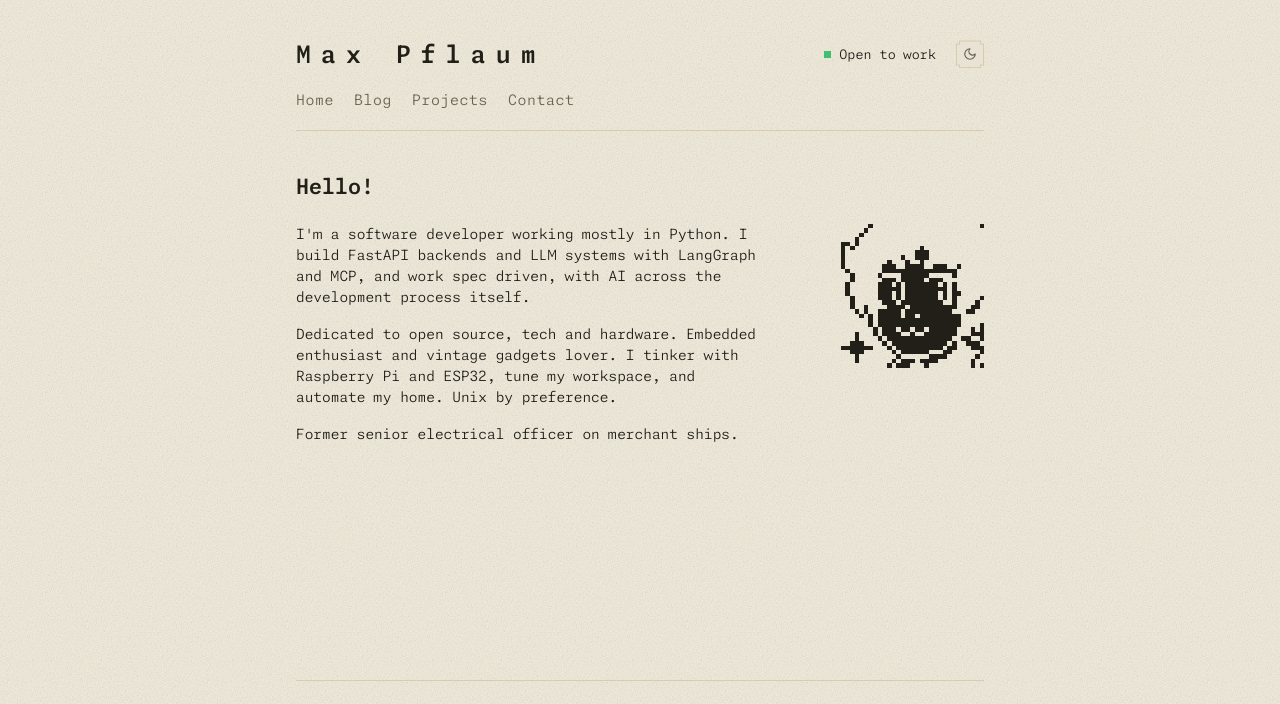
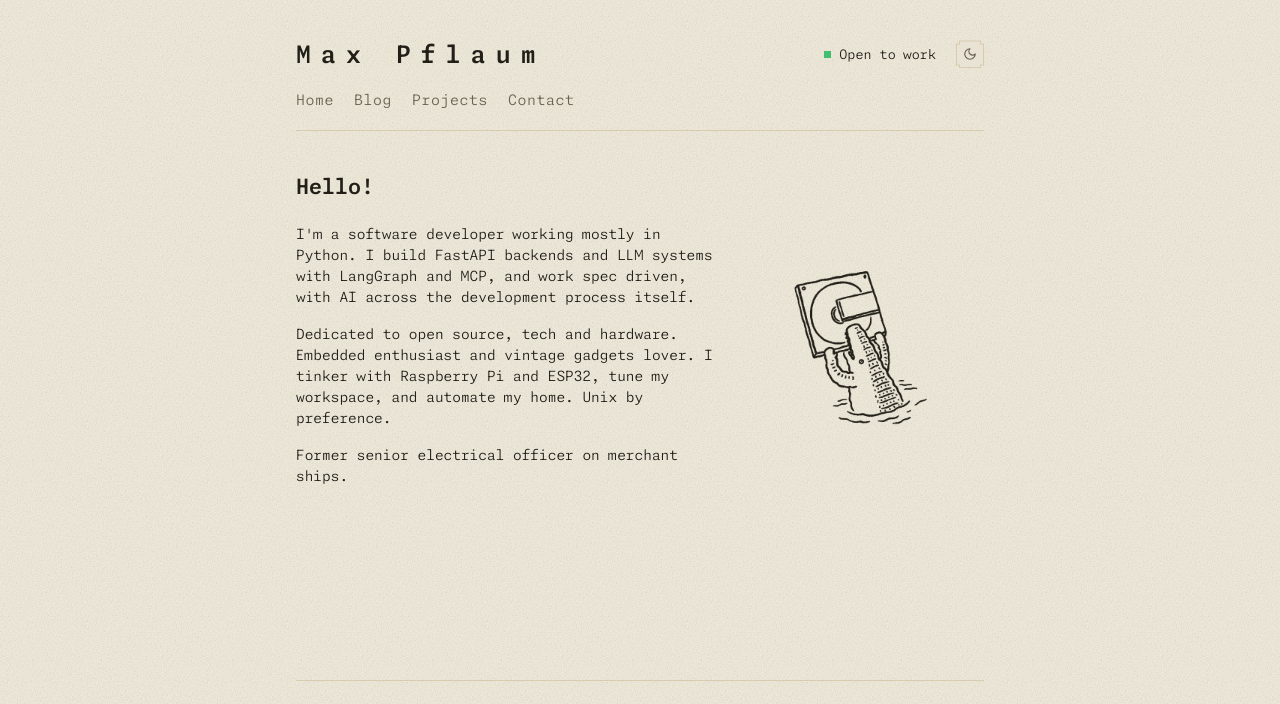
Before and after one commit to pflaumax/personal_website, a Django app: template website_app/templates/website_app/home.html in a window 1280 px wide. Shown: the top 704 px of the page. Run offline with Django 5.2, Linux system fonts and the light colour scheme; the template is opened without the code that fills it, so the values that code supplies are empty; some libraries are stand-ins or nearby versions.

Commit message:
Replace home page ghost sprite with crocodile line-art

```diff
--- a/website_app/static/website_app/css/style.css
+++ b/website_app/static/website_app/css/style.css
@@ -611,19 +611,16 @@
   margin: 0;
 }
 
-/* The sprite is 143x144 and carries single-pixel detail, so it is shown at
-   1:1 — any fractional scaling would swallow the sparkles. As a mask it takes
-   a token colour instead of the near-white it was drawn in, so one asset
-   serves both themes. */
+/* The sprite is a single-colour line-art crocodile, masked with the --text
+   token so one asset works unchanged in both themes, at the same 220x220
+   footprint the previous light-theme drawing used. */
 .sprite {
-  width: 143px;
-  height: 144px;
+  width: 240px;
+  height: 240px;
   flex-shrink: 0;
-  /* Ink, not accent: green is reserved for interaction and state everywhere
-     else, and a 143px green sprite would spend that budget on decoration. */
   background-color: var(--text);
-  -webkit-mask-image: url("../images/ghost.png");
-  mask-image: url("../images/ghost.png");
+  -webkit-mask-image: url("../images/croco.png");
+  mask-image: url("../images/croco.png");
   -webkit-mask-size: contain;
   mask-size: contain;
   -webkit-mask-repeat: no-repeat;
--- a/website_app/templates/website_app/home.html
+++ b/website_app/templates/website_app/home.html
@@ -59,7 +59,7 @@
       {% comment %}A single-colour sprite drawn as a CSS mask rather than an <img>:
       the source is near-white on transparency, so as an image it would vanish on
       paper. Masked, it takes a theme token and works in both.{% endcomment %}
-      <div class="sprite" role="img" aria-label="Pixel-art ghost holding a moon"></div>
+      <div class="sprite" role="img" aria-label="Line drawing of a crocodile biting a circuit board"></div>
     </div>
 
     {% if latest_projects %}
```
Also changed, not shown: website_app/static/website_app/images/croco.png (added).
